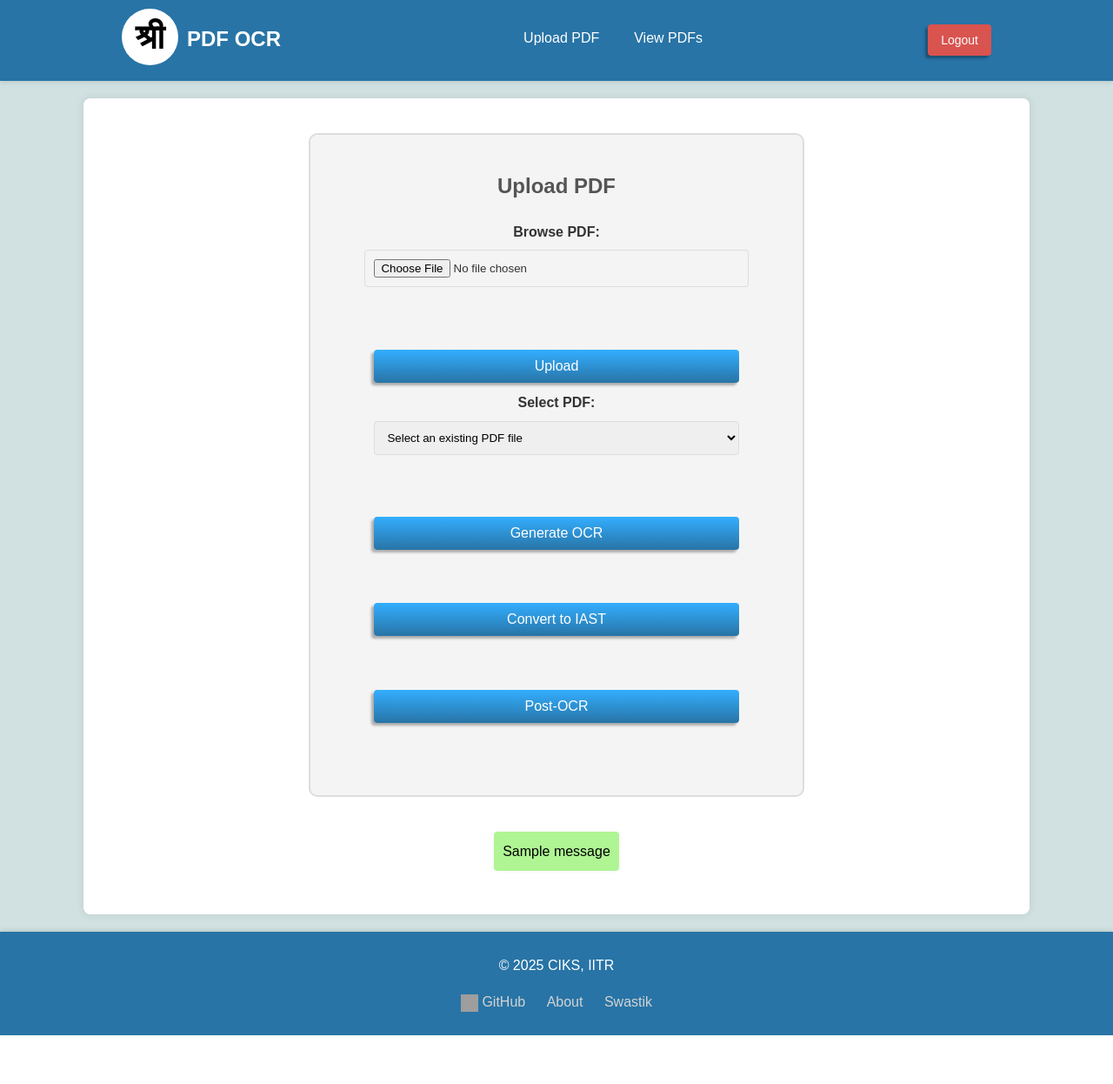
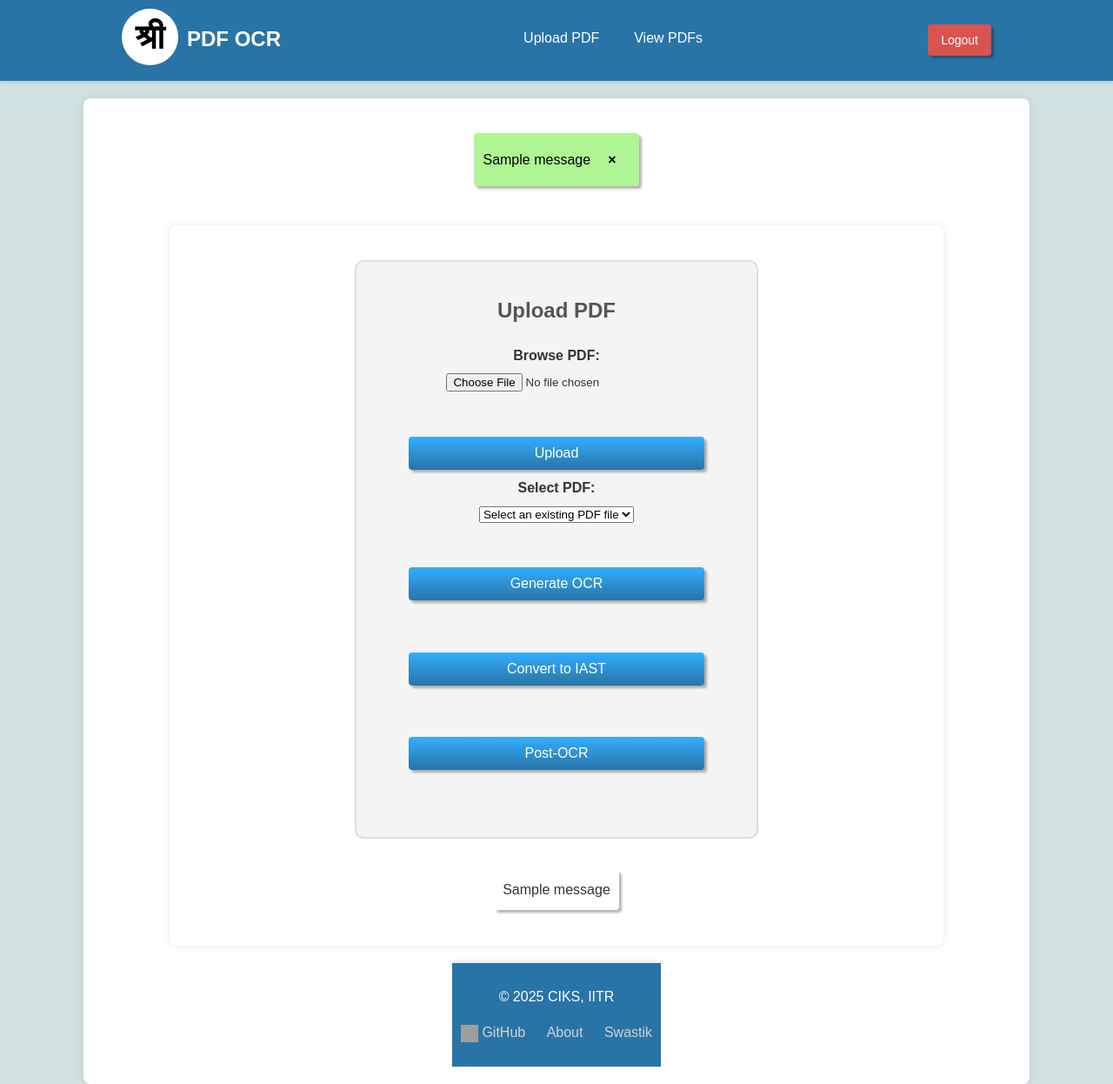
Before and after one commit to mohak300501/shree, a Flask app: page /upload in a window 1280 px wide. Shown: the whole page at 87% size. Before the commit the page ends 1190 px from the top, so only its background shows below. Run offline with Flask 3, Linux system fonts and the light colour scheme; the visitor is signed in with stand-in values (Sample User, id 1); one stand-in notice (Sample message) is shown; grey boxes are pictures that could not be loaded.

Commit message:
Improved design

```diff
--- /dev/null
+++ b/static/script.js
@@ -0,0 +1,3 @@
+function close_flash(element) {
+    element.parentElement.style.display = "none";
+}
--- a/static/style.css
+++ b/static/style.css
@@ -93,8 +93,6 @@ form button {
 
 form input[type="text"],
 form input[type="password"],
-form input[type="file"],
-form select,
 form textarea {
     width: 80%;
     padding: 10px;
@@ -208,58 +204,6 @@ form textarea {
     margin-bottom: 20px;
 }
 
-.dual {
-    display: flex;
-    flex-direction: row;
-    width: 90%;
-}
-
-iframe {
-    border:1px solid #ccc;
-    display:none;
-    height: 1000px;
-    width: 100%;
-}
-
-/* Progress Section */
-#progress_section {
-    display: none;
-    width: 100%;
-    margin-top: 20px;
-}
-
-#progress_bar_container {
-    background-color: #f0f0f0;
-    border-radius: 10px;
-    padding: 3px;
-}
-
-#progress_bar {
-    height: 25px;
-    background-color: #4CAF50;
-    border-radius: 8px;
-    transition: width 0.3s;
-}
-
-#process_label {
-    text-align: center;
-    margin-top: 5px;
-    font-weight: bold;
-}
-
-#log_window {
-    height: 200px;
-    background-color: #f8f8f8;
-    border: 1px solid #ddd;
-    border-radius: 5px;
-    overflow-y: auto;
-    margin-top: 15px;
-    padding: 10px;
-    font-family: monospace;
-    font-size: 12px;
-    text-align: left;
-}
-
 /* Headings */
 h1, h2, h3 {
     color: #555;
@@ -275,11 +219,16 @@ button {
     cursor: pointer;
     font-size: 16px;
     background: linear-gradient(to top, #2874A6, #33aeff);
-    box-shadow: -3px 3px 3px rgba(0, 0, 0, 0.3);
+    box-shadow: 3px 3px 3px rgba(0, 0, 0, 0.3);
 }
 
 button:hover {
     background: #2874A6;
+}
+
+.scorer_btn {
+    width: fit-content;
+    margin: auto;
 }
 
 /* List Styles */
@@ -292,7 +241,7 @@ li {
     padding: 10px;
     margin-bottom: 5px;
     border-radius: 4px;
-    box-shadow: 0 0 5px rgba(0, 0, 0, 0.05);
+    box-shadow: 3px 3px 3px rgba(0, 0, 0, 0.3);
     text-align: left;
 }
 
@@ -306,29 +255,50 @@ a:hover {
 }
 
 /* Flash Messages */
-.flash-messages {
-    list-style: none;
-    padding: 0;
+.flash {
     margin: 20px auto;
-    max-width: 400px;
     text-align: center;
 }
 
-.flash-messages li {
-    padding: 10px;
-    margin-bottom: 10px;
-    border-radius: 4px;
+.flash .success {
+    background: #8bf163af;
+    color: black;
+}
+
+.flash .error {
+    background: #ffc9d5;
+    color: black;
+}
+
+.flash .info {
+    background: #bce5f7;
+    color: black;
+}
+
+.flash #close-btn {
+    border-radius: 50%;
+    cursor: pointer;
+    padding: 8px;
+    font-weight: bold;
+    display: inline-block;
+    height: 25px;
+    width: 25px;
     text-align: center;
 }
 
-.flash-messages .error {
-    background-color: #d9534f;
+.flash .success #close-btn:hover {
+    background: #336f24;
     color: white;
 }
 
-.flash-messages .success {
-    background-color: #8bf163af;
-    color: black;
+.flash .error #close-btn:hover {
+    background: #c9302c;
+    color: white;
+}
+
+.flash .info #close-btn:hover {
+    background: #2874A6;
+    color: white;
 }
 
 /* Data Table */
--- a/templates/index.html
+++ b/templates/index.html
@@ -39,8 +39,22 @@
             </div>
         </header>
 
+        <div class="container">
+        {% with messages = get_flashed_messages(with_categories=true) %}
+            {% if messages %}
+                <ul class="flash">
+                {% for category, message in messages %}
+                    <li class="{{ category }}">
+                        {{ message }}
+                        <span id="close-btn" onclick="close_flash(this)">&times;</span>
+                    </li>
+                {% endfor %}
+                </ul>
+            {% endif %}
+        {% endwith %}
+
         {% block content %}
-    <div class="container">Namaste</div>
+        <h1>नमस्ते 🙏!</h1>
         {% endblock %}
 
         <footer>
```
Also changed, not shown: other parts of static/style.css (+6 -30 lines). Lines whose indentation alone changed are shown as unchanged.
